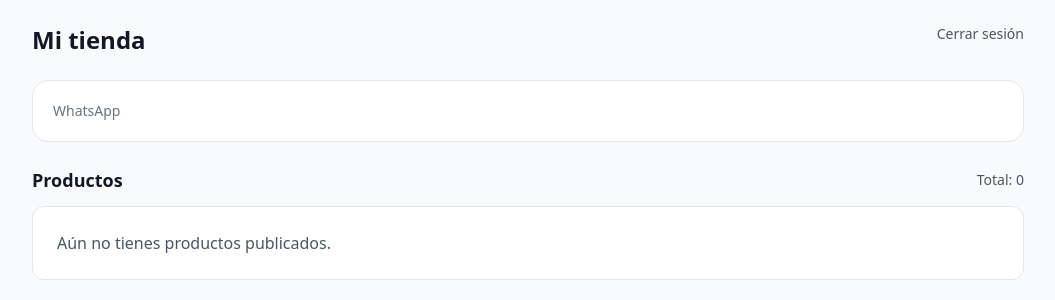
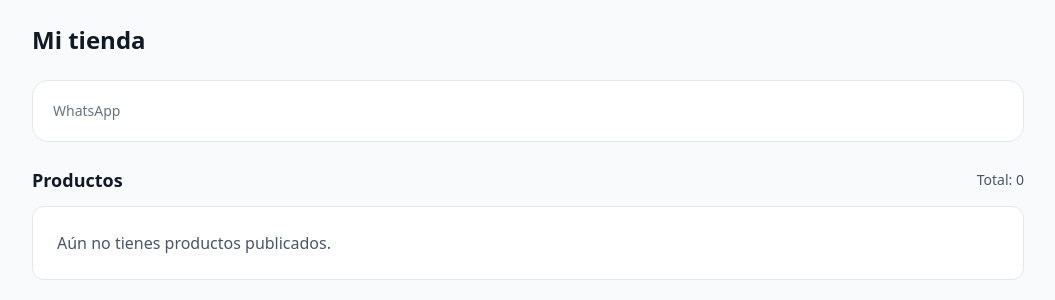
Before and after one commit to StefanyNoguera/recloset, a Django app: template market/templates/market/my_store.html in a window 1280 px wide. Shown: the part 61-361 px from the top of the page, without its empty margins (112-1167 px from the left). Run offline with Django 5.2, Linux system fonts and the light colour scheme; the template is opened without the code that fills it, so the values that code supplies are empty; some libraries are stand-ins or nearby versions.

Commit message:
Deleted Cerrar Sesión button as it was repeated

```diff
--- a/market/templates/market/my_store.html
+++ b/market/templates/market/my_store.html
@@ -8,10 +8,6 @@
       <h1 class="text-2xl font-semibold">Mi tienda</h1>
       <p class="text-gray-600">{{ store.name }}{% if store.city %} · {{ store.city }}{% endif %}</p>
     </div>
-
-    <a href="{% url 'logout' %}" class="text-sm text-gray-600 hover:text-gray-900">
-      Cerrar sesión
-    </a>
   </div>
 
   <div class="bg-white border rounded-2xl p-5 mb-6">
```
